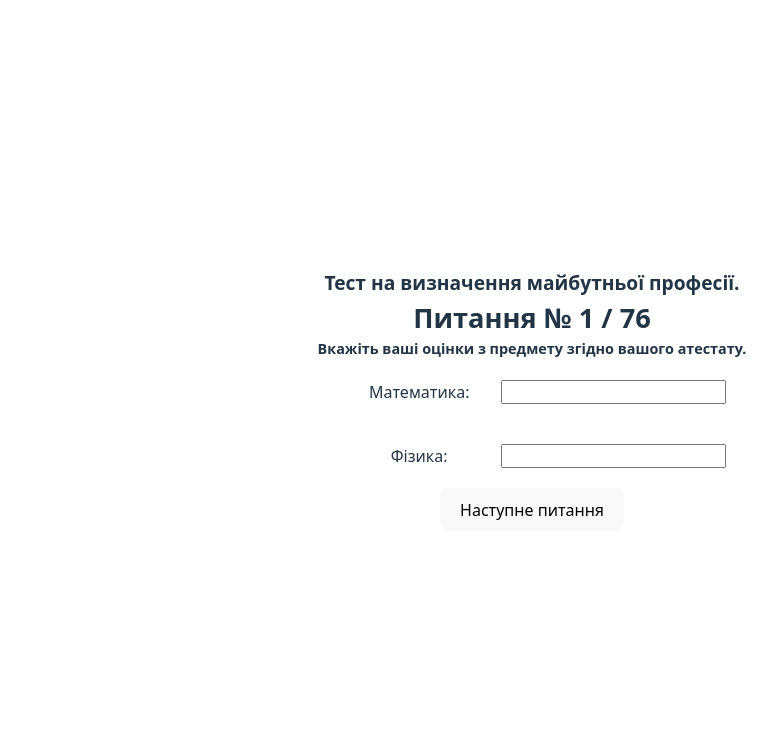
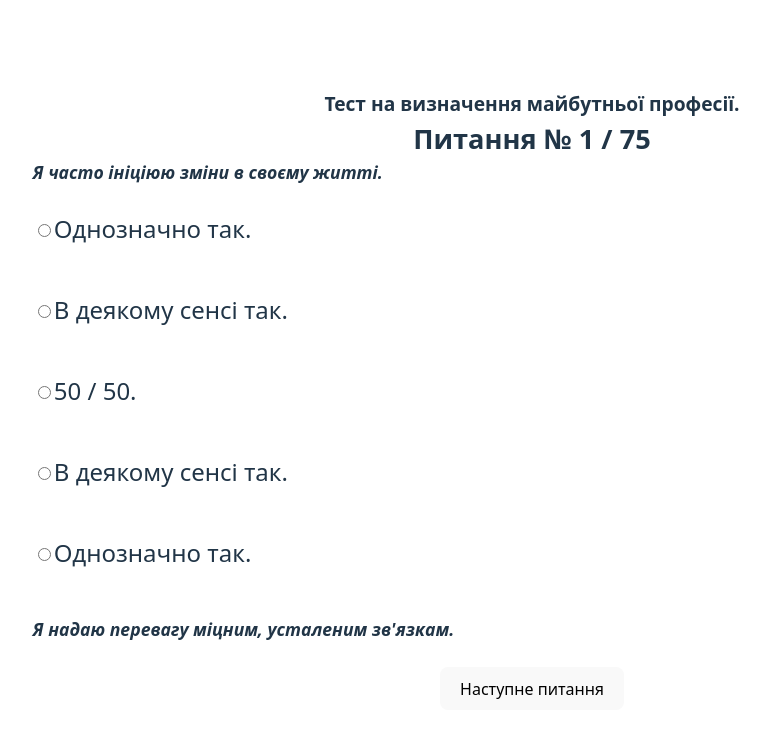
Before and after one commit to PanibratovR3/Test-About-Future-Job, a React (Vite) app in the folder client/: page /test in a window 1280 px wide. Shown: the top 738 px of the page, without its empty margins (108-884 px from the left). Built offline with nearby package versions, Linux system fonts and the light colour scheme.

Commit message:
Added functionality to get id of applicants and their studying status from local storage.

```diff
--- a/client/src/components/test.jsx
+++ b/client/src/components/test.jsx
@@ -3,7 +3,12 @@ import { useState, useRef } from "react";
 import questionsAndAnswers from "../data/questionsAndAnswers";
 import weights from "../data/weights";
 function Test() {
-  const applicantsQuestionsAndAnswers = questionsAndAnswers.graduate;
+  const applicantId = Number(localStorage.getItem("applicantId"));
+  const studyingStatus = localStorage.getItem("studyingStatus");
+  const applicantsQuestionsAndAnswers =
+    studyingStatus === "Graduated"
+      ? questionsAndAnswers.graduate
+      : questionsAndAnswers.nonGraduate;
   const [selectedId, setSelectedId] = useState(null);
   const [currentQuestionIndex, setCurrentQuestionIndex] = useState(0);
   const [selectedFlag, setSelectedFlag] = useState(true);
@@ -14,6 +19,7 @@ function Test() {
     math: "",
     physics: "",
   });
+
   const applicantScore = useRef({
     activity: 0.0,
     social: 0.0,
```
